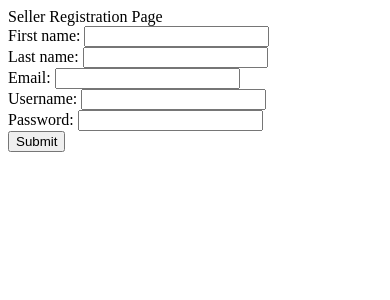
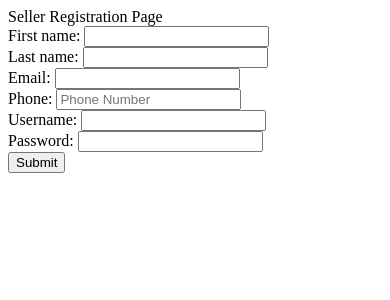
Before and after one commit to Tags-Based-Recommendation-Engine/storefront, a Django app: page /register/seller/1 in a window 390 px wide. Shown: the top 300 px of the page. Run offline with Django 5.2, Linux system fonts and the light colour scheme.

Commit message:
Seller: added phone field

```diff
--- a/webstore/templates/storefront/register-u-seller.html
+++ b/webstore/templates/storefront/register-u-seller.html
@@ -26,6 +26,12 @@ Seller Registration Page
         <label for="email">Email:</label>
         <input type="email" id="email" name="email" required><br>
 
+
+        <label for="phone">Phone:</label>
+
+        <input type="tel" id="phone" name="phone" pattern='[0-9]{10}'  placeholder="Phone Number " required ><br>
+
+
 <label for="username">Username:</label>
         <input type="text" id="username" name="username" required><br>
 
```
